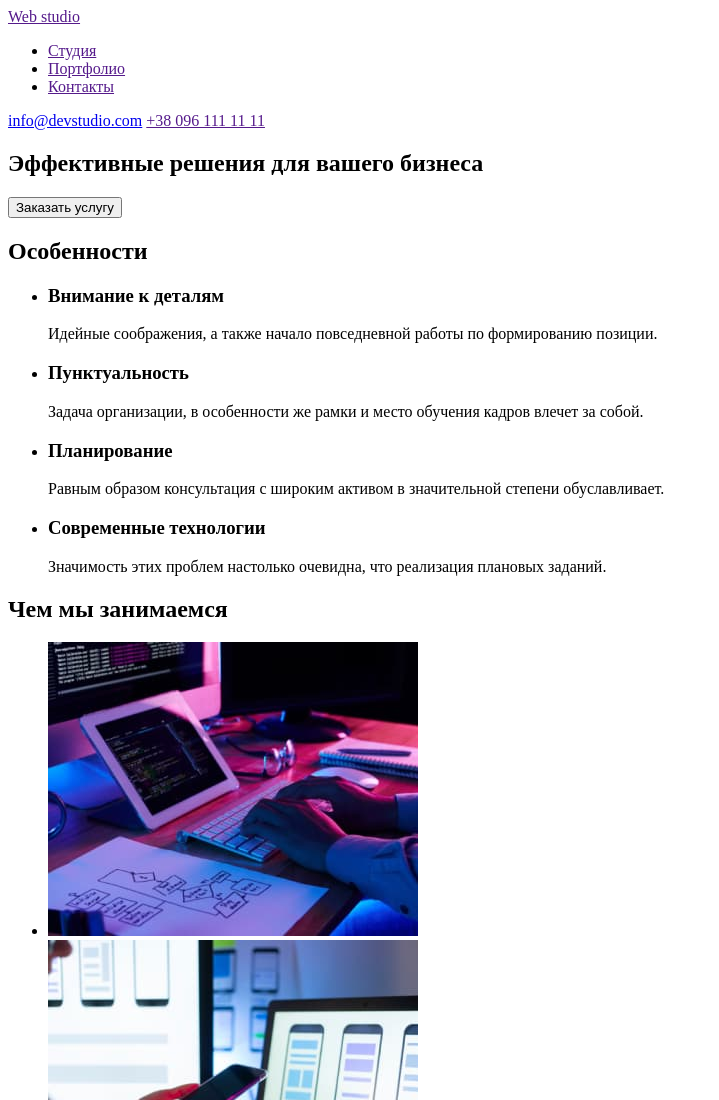
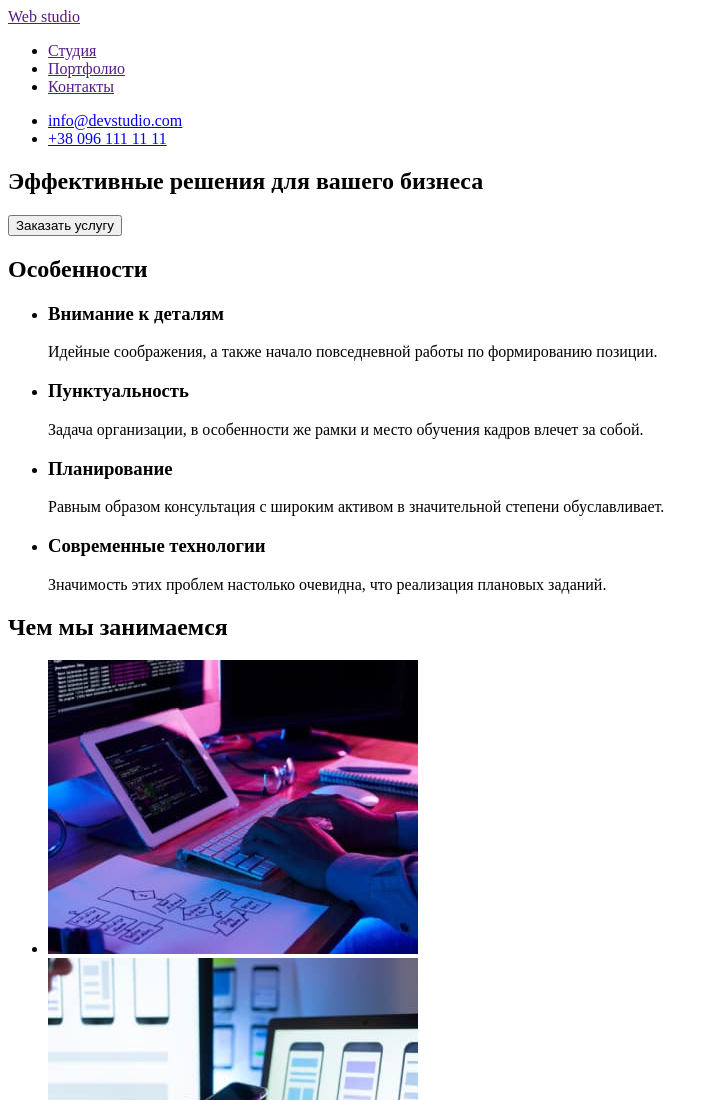
Before and after one commit to VovaRubakha/goit-markup-hw-01, a plain HTML site: page index.html in a window 1280 px wide. Shown: the top 1100 px of the page, without its empty margins (0-719 px from the left). Drawn offline with Linux system fonts and the light colour scheme.

Commit message:
доробляє контакти

```diff
--- a/index.html
+++ b/index.html
@@ -18,8 +18,10 @@
             <li><a href="">Контакты</a></li>
         </Ul>
     </nav>
-        <a href="info@devstudio.com">info@devstudio.com</a>
-        <a href="">+38 096 111 11 11</a>
+        <ul>
+            <li><a href="info@devstudio.com">info@devstudio.com</a></li>
+            <li><a href="tell:+380961111111">+38 096 111 11 11</a></li>
+        </ul>
 
 </header>
 
@@ -96,7 +98,7 @@
         <ul>
             <li><a href=""> г. Киев, пр-т Леси Украинки, 26</a></li>
             <li><a href="mailto:info@example.com">info@example.com</a></li>
-            <li><a href="">+38 099 111 11 11 </a></li>
+            <li><a href="tell:+380991111111">+38 099 111 11 11 </a></li>
         </ul>
     </address>
 </footer>
```
